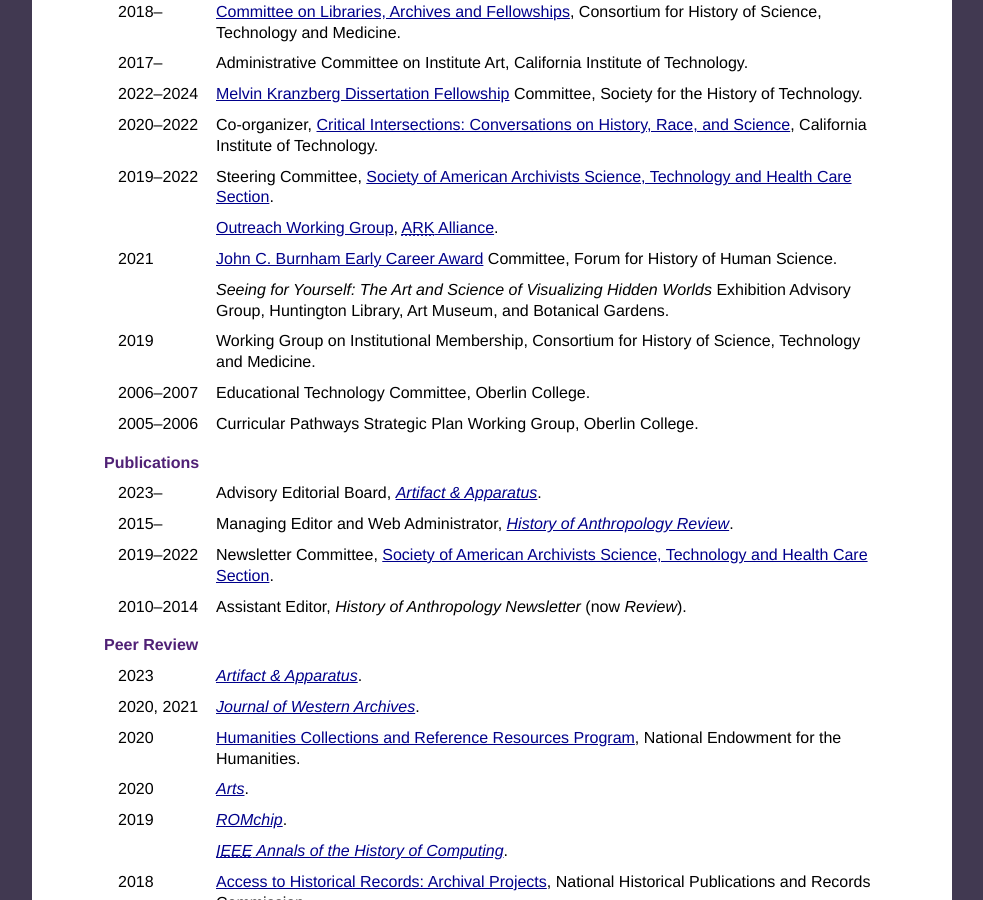
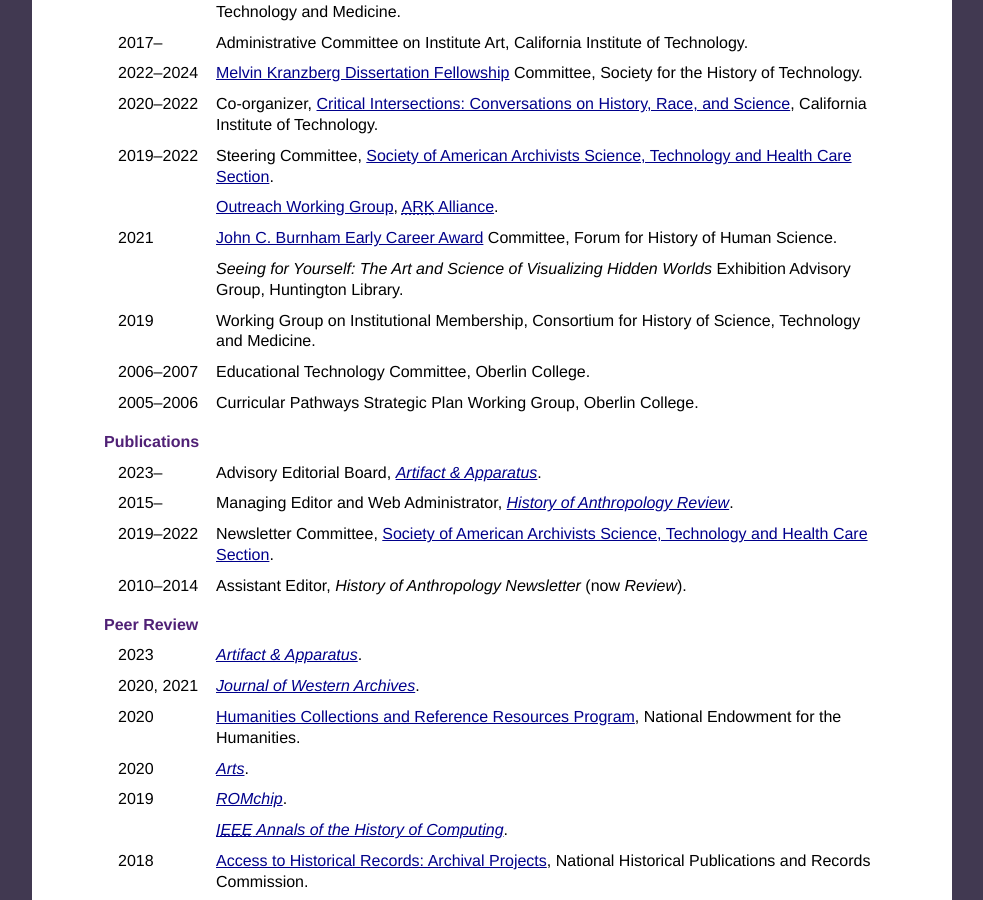
Before and after one commit to collopy/collopy.github.io, a Jekyll site: the page built from cv.html, in a window 1280 px wide and 900 px high, scrolled down 9268 px. Shown: the whole window, without its empty margins (148-1131 px from the left). Built offline with Jekyll 4.4.1, drawn with Linux system fonts in a browser that asks for light colours; some of the changed text lies outside the part shown.

Commit message:
Shortened Huntington name

```diff
--- a/cv.html
+++ b/cv.html
@@ -1200,7 +1200,7 @@
 					</td>
 					<td>
 						“Archives and Memory,” with Alexandra Minna Stern.<br>
-						<a href="https://huntington.org/centering-race">Centering Race and Disability in Histories of Eugenics</a>, Huntington Library, Art Museum, and Botanical Gardens. October 15.
+						<a href="https://huntington.org/centering-race">Centering Race and Disability in Histories of Eugenics</a>, Huntington Library. October 15.
 					</td>
 				</tr>
 				<tr>
@@ -1236,7 +1236,7 @@
 					</td>
 					<td>
 						“<a href="https://huntington.org/videos-and-recorded-programs/strange-science-astronomy-past-and-present">Strange Science of Astronomy: Past and Present</a>” (panel moderator).<br>
-						 Strange Science: Other Worlds and Outer Limits, Huntington Library, Art Museum, and Botanical Gardens. October 29.
+						 Strange Science: Other Worlds and Outer Limits, Huntington Library. October 29.
 					</td>
 				</tr>-->
 				<tr class="resumehide">
@@ -2065,7 +2065,7 @@
 			</tr>
 			<tr>
 				<td>
-					<cite>Seeing for Yourself: The Art and Science of Visualizing Hidden Worlds</cite> Exhibition Advisory Group, Huntington Library, Art Museum, and Botanical Gardens.
+					<cite>Seeing for Yourself: The Art and Science of Visualizing Hidden Worlds</cite> Exhibition Advisory Group, Huntington Library.
 				</td>
 			</tr>
 			<tr class="resumehide">
```
Also changed, not shown: 1 other file.
